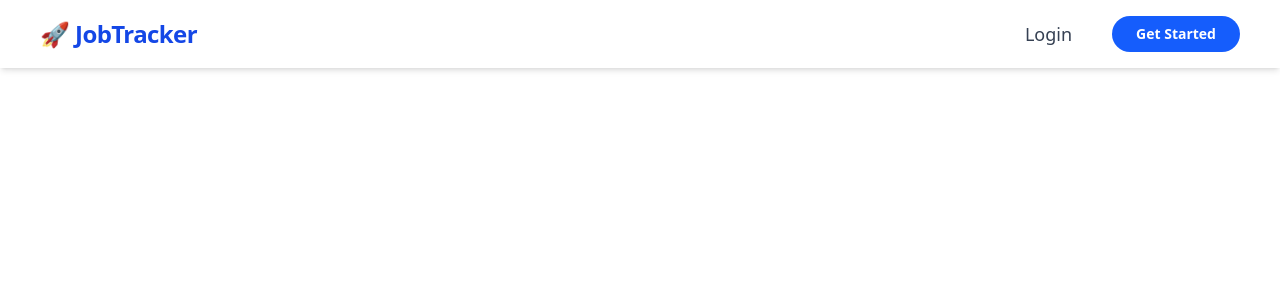
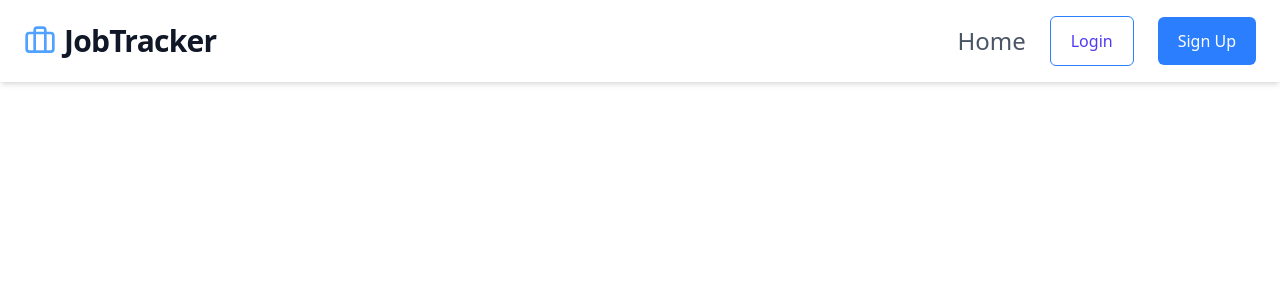
Before and after one commit to AayushKhanal47/Job-Tracker, a React (Vite) app in the folder frontend/: page / in a window 1280 px wide. Shown: the top 300 px of the page. Built offline with nearby package versions, Linux system fonts and the light colour scheme.

Commit message:
feat: added navbar

```diff
--- a/frontend/package.json
+++ b/frontend/package.json
@@ -10,6 +10,8 @@
     "preview": "vite preview"
   },
   "dependencies": {
+    "@headlessui/react": "^2.2.7",
+    "@heroicons/react": "^2.2.0",
     "@hookform/resolvers": "^5.2.1",
     "@tailwindcss/vite": "^4.1.11",
     "axios": "^1.11.0",
--- a/frontend/src/App.tsx
+++ b/frontend/src/App.tsx
@@ -1,30 +1,10 @@
-import { Routes, Route } from "react-router-dom";
-import Layout from "./components/Layout";
-import Login from "./pages/Login";
-import Signup from "./pages/Signup";
-import LandingNavbar from "./components/LandingNavBar";
+import { Route, Routes } from "react-router-dom";
+import { Landing } from "./pages/Landing";
 
 function App() {
   return (
     <Routes>
-      <Route path="/" element={<LandingNavbar />} />
-
-      <Route
-        path="/login"
-        element={
-          <Layout>
-            <Login />
-          </Layout>
-        }
-      />
-      <Route
-        path="/signup"
-        element={
-          <Layout>
-            <Signup />
-          </Layout>
-        }
-      />
+      <Route path="/" element={<Landing />} />
     </Routes>
   );
 }
--- a/frontend/src/components/Footer.tsx
+++ /dev/null
@@ -1,16 +0,0 @@
-const Footer = () => {
-  return (
-    <footer className="bg-gray-100 border-t text-center p-4 text-sm text-gray-500 mt-10">
-      <div className="max-w-7xl mx-auto">
-        <p>
-          © {new Date().getFullYear()} <span className="font-semibold text-gray-700">JobTracker</span>. All rights reserved.
-        </p>
-        <p className="mt-1">
-          Built with 💻 by <span className="text-blue-600 font-medium">Aayush</span>
-        </p>
-      </div>
-    </footer>
-  );
-};
-
-export default Footer;
--- a/frontend/src/components/Header.tsx
+++ /dev/null
@@ -1,23 +0,0 @@
-import { Link } from "react-router-dom";
-
-const Header = () => {
-  return (
-    <header className="bg-gradient-to-r from-blue-600 to-indigo-600 text-white shadow-md">
-      <div className="max-w-7xl mx-auto px-4 py-4 flex justify-between items-center">
-        <Link to="/" className="text-2xl font-bold tracking-wide hover:opacity-90 transition">
-           JobTracker
-        </Link>
-        <nav className="space-x-6 text-sm font-medium">
-          <Link to="/login" className="hover:underline hover:text-gray-200">
-            Login
-          </Link>
-          <Link to="/signup" className="hover:underline hover:text-gray-200">
-            Signup
-          </Link>
-        </nav>
-      </div>
-    </header>
-  );
-};
-
-export default Header;
--- a/frontend/src/components/LandingNavBar.tsx
+++ b/frontend/src/components/LandingNavBar.tsx
@@ -1,30 +1,36 @@
 import { Link } from "react-router-dom";
+import { Briefcase } from "lucide-react";
 
 const LandingNavbar = () => {
   return (
-    <nav className="bg-white shadow-md fixed top-0 left-0 w-full z-50">
-      <div className="max-w-7xl mx-auto px-10 py-4 flex justify-between items-center">
-        {/* Logo */}
-        <Link
-          to="/"
-          className="text-2xl font-extrabold text-blue-700 tracking-tight"
-        >
-          🚀 JobTracker
-        </Link>
+    <nav className="w-full bg-white shadow-md px-6 py-4">
+      <div className="max-w-7xl mx-auto flex justify-between items-center">
+        <div className="flex items-center space-x-2">
+          <Briefcase className="w-8 h-8 text-blue-400" />
+          <Link
+            to="/"
+            className="text-3xl font-extrabold text-gray-900 tracking-tight">
+            JobTracker
+          </Link>
+        </div>
 
-        {/* Desktop Navigation */}
-        <div className="flex space-x-10 items-center">
+        <div className="flex items-center space-x-6">
+          <Link
+            to="/"
+            className="text-md text-2xl text-gray-600 hover:text-gray-900 transition duration-200">
+            Home
+          </Link>
+
           <Link
             to="/login"
-            className="text-gray-700 hover:text-blue-600 text-lg font-medium transition duration-200"
-          >
+            className="text-md px-5 py-3 rounded-md border border-blue-500 text-indigo-600 hover:bg-indigo-50 transition duration-200">
             Login
           </Link>
+
           <Link
             to="/signup"
-            className="bg-blue-600 hover:bg-blue-700 text-white px-6 py-2 rounded-full text-sm font-semibold transition duration-200"
-          >
-            Get Started
+            className="text-md px-5 py-3 rounded-md bg-blue-500 text-white hover:bg-indigo-700 transition duration-200">
+            Sign Up
           </Link>
         </div>
       </div>
--- a/frontend/src/components/Layout.tsx
+++ /dev/null
@@ -1,19 +0,0 @@
-import Header from "./Header";
-import Footer from "./Footer";
-
-import type { ReactNode } from "react";
-import LandingNavbar from "./LandingNavBar";
-
-const Layout = ({ children }: { children: ReactNode }) => {
-  return (
-
-    <div className="flex flex-col min-h-screen bg-white">
-        <LandingNavbar/>
-      <Header />
-      <main className="flex-grow px-4 py-8">{children}</main>
-      <Footer />
-    </div>
-  );
-};
-
-export default Layout;
--- /dev/null
+++ b/frontend/src/pages/Landing.tsx
@@ -0,0 +1,9 @@
+import LandingNavbar from "../components/LandingNavBar";
+
+export const Landing = () => {
+  return (
+    <div>
+      <LandingNavbar />
+    </div>
+  );
+};
--- a/frontend/vite.config.ts
+++ b/frontend/vite.config.ts
@@ -2,7 +2,12 @@ import { defineConfig } from "vite";
 import react from "@vitejs/plugin-react";
 import tailwindcss from "@tailwindcss/vite";
 
-// https://vite.dev/config/
 export default defineConfig({
   plugins: [react(), tailwindcss()],
+  server: {
+    watch: {
+      usePolling: true,
+      interval: 100,
+    },
+  },
 });
```
Also changed, not shown: frontend/src/components/Hero.tsx (added), 1 other file (tests, documents, lock files or other folders).
